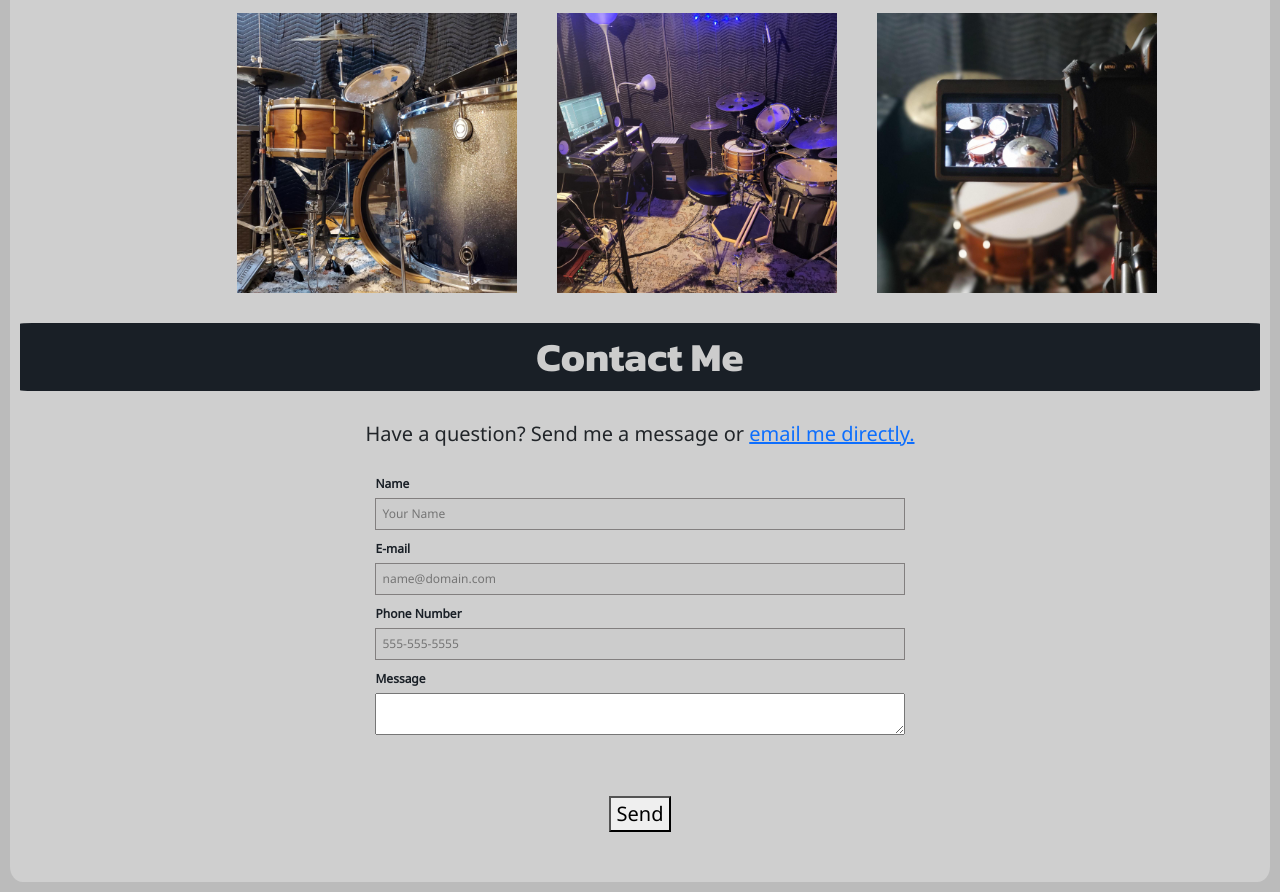
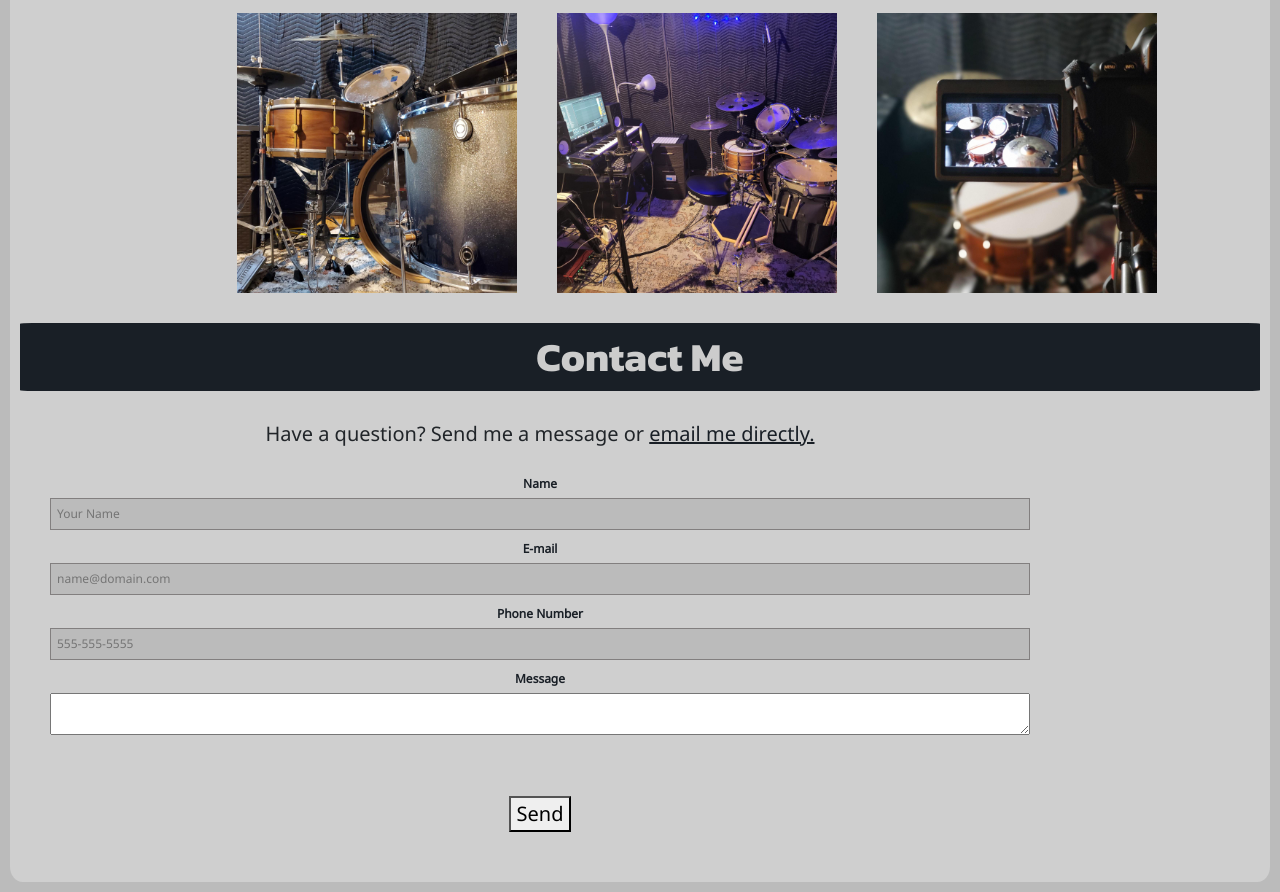
Before and after one commit to sarahschuller/jeff-website, a website: page index.html in a window 1280 px wide. Shown: the part 715-1607 px from the top of the page. Drawn offline with nearby package versions, Linux system fonts and the light colour scheme.

Commit message:
add link styling

```diff
--- a/index.html
+++ b/index.html
@@ -15,7 +15,7 @@
       <header class="page-header">
         <!--Add Logo Here-->
     <div class="logo">
-        <span>Jeff's Drums</span>
+        <span class="logo-span">Jeff's Drums</span>
         </a>
     </div>
         <nav class="main-navigation page-header__item">
--- a/style.css
+++ b/style.css
@@ -31,11 +31,25 @@ h1 {
     border-radius: 1%;
 }
 
-span {
+.logo-span {
     font-size: 40px;
     font-weight: 600;
     font-family: 'Kanit', sans-serif;
     color: var(--light)
+}
+
+a {
+  color: var(--dark);
+  text-decoration: underline;
+}
+
+a:hover{
+  background-color: var(--dark);
+  color: var(--light);
+  text-decoration: none;
+  padding: 3px;
+  border-radius: 3%;
+  transition: 1.2s;
 }
 
 .page-header {
@@ -125,13 +139,12 @@ span {
 
 .contact-me {
   display: flex;
-  justify-content: center;
-  align-items: center;
+  text-align: center;
 }
 
 form {
   overflow: hidden;
-  max-width: 800px;
+  width: 1000px;
   margin: 20px;
 }
 
@@ -142,6 +155,7 @@ fieldset {
 }
 
 .contact-form {
+  font-family: 'Noto Sans', sans-serif;    font-size: 20px;
   font-size: 12px;
   padding: 0 10px 20px 10px;
 }
@@ -154,7 +168,7 @@ fieldset {
 }
 
 .contact-form input {
-  background: var(--light);
+  background: var(--main);
   border: 1px solid var(--accent);
   padding: 6px;
   width: 100%;
```
